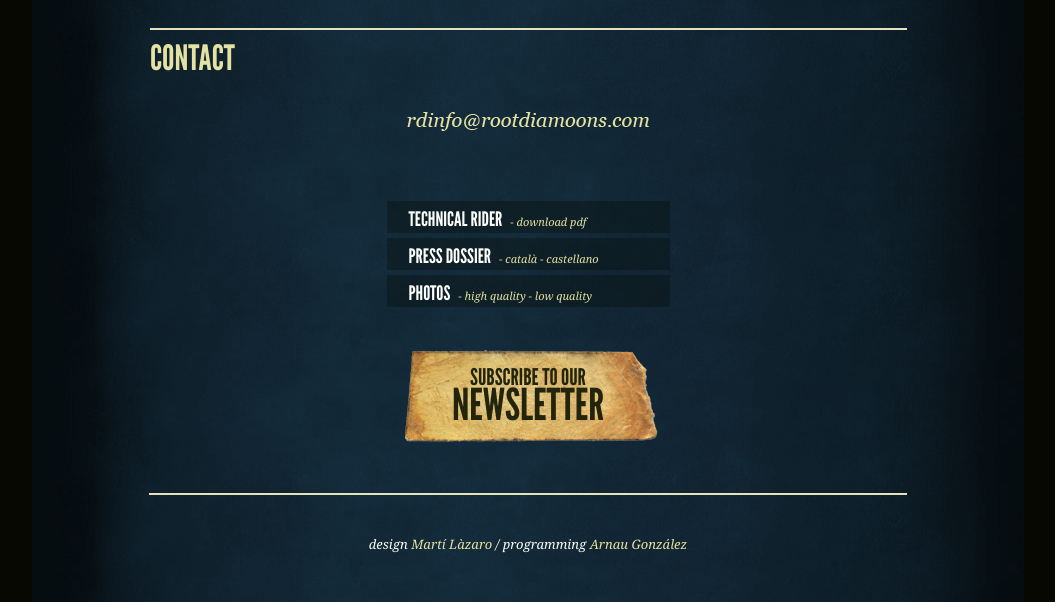
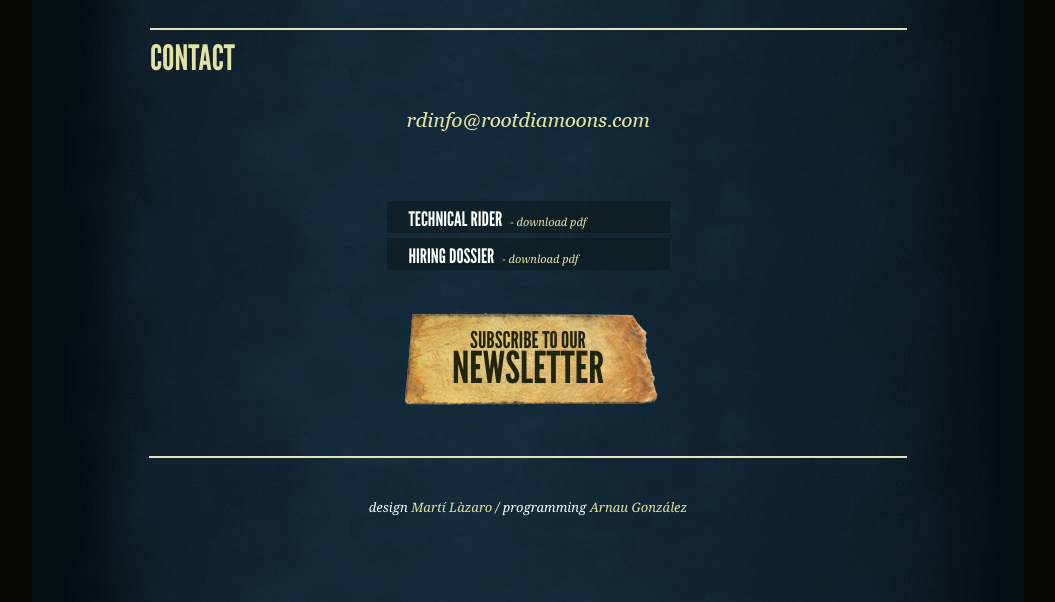
Before and after one commit to arnaugm/rootdiamoons-web, a Symfony app: template templates/contact.html.twig in a window 1280 px wide. Shown: the part 202-804 px from the top of the page, without its empty margins (112-1167 px from the left). Run offline with Twig, Linux system fonts and the light colour scheme; the template is opened without the code that fills it, so the values that code supplies are empty; some libraries are stand-ins or nearby versions; grey boxes are pictures that could not be loaded.

Commit message:
update contact page

```diff
--- a/templates/contact.html.twig
+++ b/templates/contact.html.twig
@@ -15,18 +15,11 @@
         </div>
         <div class="destacat descarregues_contacte">
             <div class="nom_document">{{ 'rider_tecnic' | trans }}</div>
-            <div class="descarrega_document">- <a href="{{ asset('documents/rider_rd.pdf') }}">{{ 'descarregar_pdf' | trans }}</a></div>
-            <br class="clearboth">
+            <div class="descarrega_document">- <a href="{{ asset('documents/rider.pdf') }}">{{ 'descarregar_pdf' | trans }}</a></div>
         </div>
         <div class="destacat descarregues_contacte">
-            <div class="nom_document">{{ 'dossier_premsa' | trans }}</div>
-            <div class="descarrega_document">- <a href="{{ asset('documents/dossier_rd_cat.pdf') }}">català</a> - <a href="{{ asset('documents/dossier_rd_cas.pdf') }}">castellano</a></div>
-            <br class="clearboth">
-        </div>
-        <div class="destacat descarregues_contacte">
-            <div class="nom_document">{{ 'fotos' | trans }}</div>
-            <div class="descarrega_document">- <a href="{{ asset('documents/fotos_premsa_rd_alta.zip') }}">{{ 'alta_qualitat' | trans }}</a> - <a href="{{ asset('documents/fotos_premsa_rd_baixa.zip') }}">{{ 'baixa_qualitat' | trans }}</a></div>
-            <br class="clearboth">
+            <div class="nom_document">{{ 'dossier_contractacio' | trans }}</div>
+            <div class="descarrega_document">- <a href="{{ asset('documents/dossier.pdf') }}">{{ 'descarregar_pdf' | trans }}</a></div>
         </div>
         <div id="newsletter">
             <a href="{{ path('mailing_list') }}">
--- a/translations/messages.ca.yml
+++ b/translations/messages.ca.yml
@@ -64,7 +64,7 @@ bateria: Bateria
 
 # contacte
 rider_tecnic: Rider tècnic
-dossier_premsa: Dossier premsa
+dossier_contractacio: Dossier de contractació
 alta_qualitat: alta qualitat
 baixa_qualitat: baixa qualitat
 descarregar_pdf: descarregar pdf
--- a/translations/messages.en.yml
+++ b/translations/messages.en.yml
@@ -64,7 +64,7 @@ bateria: Drums
 
 # contacte
 rider_tecnic: Technical rider
-dossier_premsa: Press dossier
+dossier_contractacio: Hiring dossier
 alta_qualitat: high quality
 baixa_qualitat: low quality
 descarregar_pdf: download pdf
--- a/translations/messages.es.yml
+++ b/translations/messages.es.yml
@@ -64,7 +64,7 @@ bateria: Batería
 
 # contacte
 rider_tecnic: Rider técnico
-dossier_premsa: Dossier prensa
+dossier_contractacio: Dossier de contratación
 alta_qualitat: alta calidad
 baixa_qualitat: baja calidad
 descarregar_pdf: descargar pdf
```
Also changed, not shown: 4 other files.
